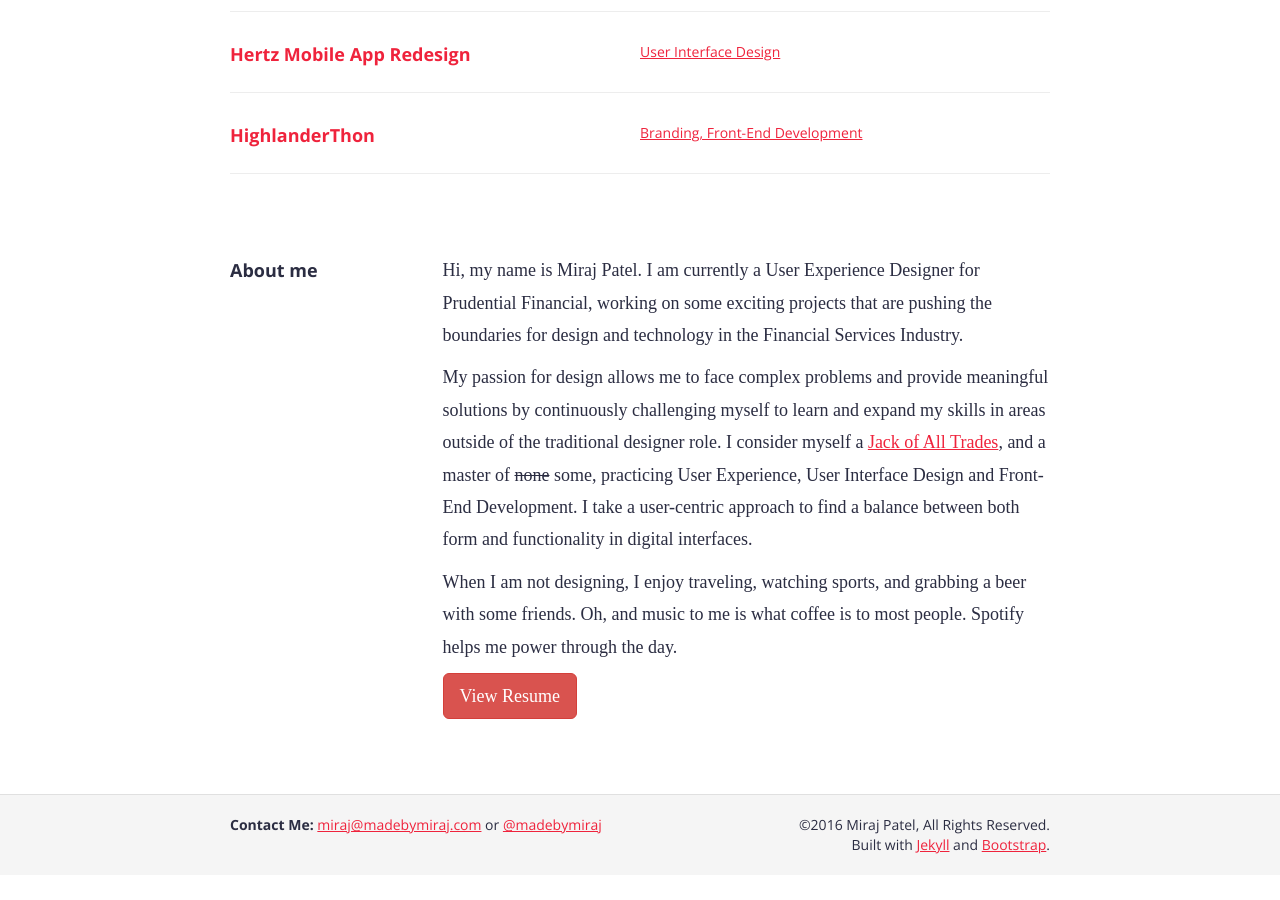
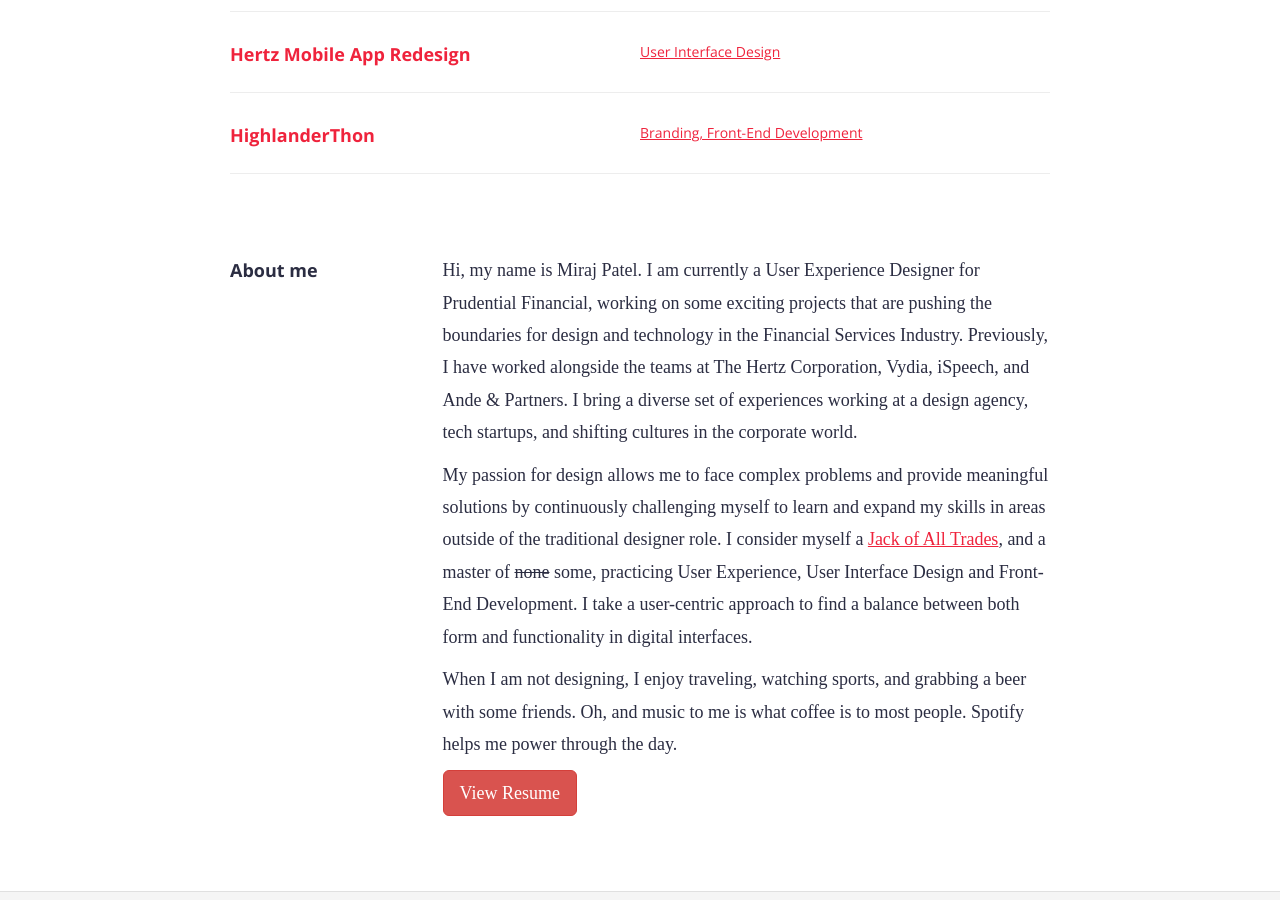
Before and after one commit to madebymiraj/Portfolio, a Jekyll site: the page index.html, which Jekyll copies as it is, in a window 1280 px wide and 900 px high, scrolled down 962 px. Built offline with Jekyll 4.4.1, drawn with Linux system fonts in a browser that asks for light colours; nearby versions of some CDN libraries; some web fonts are replaced; before the commit the page ends 1837 px from its top, so only the background shows below that.

Commit message:
Updated 'index.html' via CloudCannon

```diff
--- a/index.html
+++ b/index.html
@@ -91,7 +91,7 @@
 					<h3 class="title wow fadeInUp">About me</h3>
 				</div>
 				<div class="col-sm-9">
-					<p class="wow fadeInUp editable">Hi, my name is Miraj Patel. I am currently a User Experience Designer for Prudential Financial, working on some exciting projects that are pushing the boundaries for design and technology in the Financial Services Industry.</p>
+					<p class="wow fadeInUp editable">Hi, my name is Miraj Patel. I am currently a User Experience Designer for Prudential Financial, working on some exciting projects that are pushing the boundaries for design and technology in the Financial Services Industry. Previously, I have worked alongside the teams at The Hertz Corporation, Vydia, iSpeech, and Ande &amp; Partners. I bring a diverse set of experiences working at a design agency, tech startups, and shifting cultures in the corporate world.</p>
 					<p class="wow fadeInUp editable">My passion for design allows me to face complex problems and provide meaningful solutions by continuously challenging myself to learn and expand my skills in areas outside of the traditional designer role. I consider myself a <a href="https://medium.com/@vanschneider/what-being-a-jack-of-all-trades-really-means-5ad47e84d1f0" target="_blank">Jack of All Trades</a>, and a master of <strike>none</strike> some, practicing User Experience, User Interface Design and Front-End Development. I take a user-centric approach to find a balance between both form and functionality in digital interfaces.</p>
 					<p class="wow fadeInUp editable">When I am not designing, I enjoy traveling, watching sports, and grabbing a beer with some friends. Oh, and music to me is what coffee is to most people. Spotify helps me power through the day.</p><a href="http://madebymiraj.com/docs/mirajpatel-resume.pdf" target="_blank"><button class="btn btn-danger btn-lg" type="button">View Resume</button></a>
 				</div>
```
